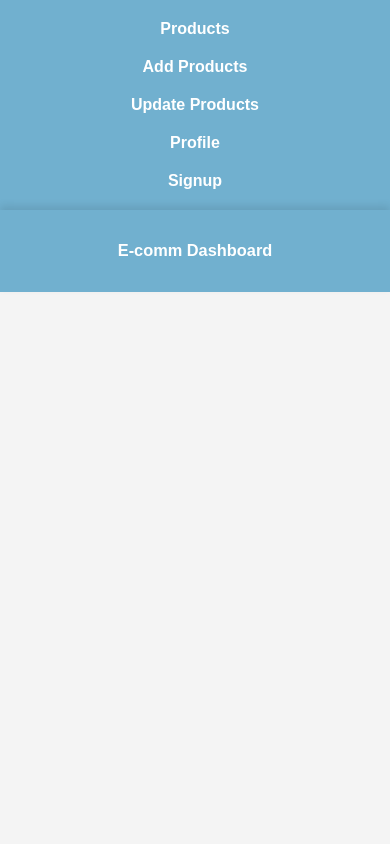
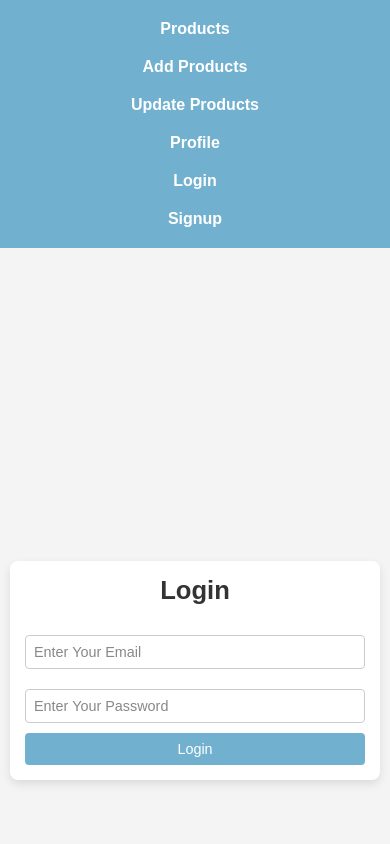
Before and after one commit to anon1277/mern-ecommerce-dashboard-main, a React (Create React App) app in the folder frontend/: page /login in a window 390 px wide. Shown: the top 844 px of the page. Built offline with nearby package versions, Linux system fonts and the light colour scheme.

Commit message:
Implement responsive login form with styling, event handling, and mobile optimization

```diff
--- a/frontend/src/App.css
+++ b/frontend/src/App.css
@@ -120,6 +120,128 @@ body {
   text-decoration: none;
   font-weight: bold;
 }
+/* Basic Reset */
+* {
+  margin: 0;
+  padding: 0;
+  box-sizing: border-box;
+}
+
+/* Container for the login form */
+.login-container {
+  display: flex;
+  justify-content: center;
+  align-items: center;
+  height: 100vh;
+  background-color: #f4f4f4;
+  padding: 10px;  /* Add some padding for small screens */
+}
+
+/* Form styling */
+.login-form {
+  background-color: white;
+  padding: 30px;
+  border-radius: 8px;
+  box-shadow: 0 4px 10px rgba(0, 0, 0, 0.1);
+  width: 100%;
+  max-width: 400px;
+  text-align: center;
+}
+
+/* Title styling */
+.login-title {
+  font-size: 2rem;
+  margin-bottom: 20px;
+  color: #333;
+}
+
+/* Input fields */
+.input-box {
+  width: 100%;
+  padding: 12px;
+  margin: 10px 0;
+  border: 1px solid #ccc;
+  border-radius: 4px;
+  font-size: 1rem;
+}
+
+/* Button styling */
+.login-btn {
+  width: 100%;
+  padding: 12px;
+  background-color: #71b0cf;
+  color: white;
+  border: none;
+  border-radius: 4px;
+  font-size: 1rem;
+  cursor: pointer;
+  transition: background-color 0.3s ease;
+}
+
+.login-btn:hover {
+  background-color: #0056b3;
+}
+
+/* Placeholder text styling */
+.input-box::placeholder {
+  color: #888;
+}
+
+/* Media Queries for Responsiveness */
+@media (max-width: 768px) {
+  /* For tablets and smaller screens */
+  .login-container {
+    padding: 20px;  /* Increase padding on smaller devices */
+  }
+
+  .login-form {
+    padding: 20px;
+    width: 90%;  /* Make form width 90% for smaller screens */
+    max-width: 350px;  /* Decrease max-width slightly for smaller screens */
+  }
+
+  .login-title {
+    font-size: 1.8rem;  /* Adjust font size of title for smaller screens */
+  }
+
+  .input-box {
+    font-size: 0.95rem;  /* Slightly reduce font size for inputs */
+    padding: 10px;  /* Reduce padding in input fields */
+  }
+
+  .login-btn {
+    font-size: 0.95rem;  /* Slightly reduce button font size */
+    padding: 10px;  /* Reduce padding in the button */
+  }
+}
+
+@media (max-width: 480px) {
+  /* For mobile screens */
+  .login-container {
+    padding: 10px;  /* Reduce padding further for small screens */
+  }
+
+  .login-form {
+    padding: 15px;
+    width: 100%;  /* Form should take full width on small screens */
+    max-width: none;  /* Remove max-width for mobile view */
+  }
+
+  .login-title {
+    font-size: 1.6rem;  /* Further reduce title font size */
+  }
+
+  .input-box {
+    font-size: 0.9rem;  /* Reduce input font size for mobile */
+    padding: 8px;  /* Reduce padding */
+  }
+
+  .login-btn {
+    font-size: 0.9rem;  /* Adjust button font size for mobile */
+    padding: 8px;  /* Adjust button padding for mobile */
+  }
+}
+
 
 /* Responsive design tweaks */
 @media (max-width: 768px) {
@@ -144,3 +266,8 @@ body {
     width: 100%;
   }
 }
+
+.login{
+    margin-left: 30px;
+    margin-top: 100px;
+  }
--- a/frontend/src/App.js
+++ b/frontend/src/App.js
@@ -4,7 +4,7 @@ import { BrowserRouter, Routes, Route } from 'react-router-dom'; // Importing Br
 import Footer from './components/Footer';
 import Signup from './components/Signup';
 import PrivateComponent from './components/PrivateComponent';
-
+import Login from  './components/Login';
 function App() {
   return (
     <div className="App">
@@ -34,6 +34,8 @@ function App() {
             <Route path="/logout" element={<h1>Logout</h1>} />
           </Route>
 
+          <Route path="/login" element={<Login />} />
+
           <Route path="/signup" element={<Signup />} />
 
          </Routes>
--- /dev/null
+++ b/frontend/src/components/Login.jsx
@@ -0,0 +1,40 @@
+import React, { useState } from "react";
+
+const Login = () => {
+  const [email, setEmail] = useState('');
+  const [password, setPassword] = useState('');
+
+  // login function
+  const handleLogin = () => {
+    console.log("Email: " + email + " Password: " + password);
+  }
+
+  return (
+    <div className="login-container">
+      <div className="login-form">
+        <h1 className="login-title">Login</h1>
+        <input
+          type="email"
+          className="input-box"
+          placeholder="Enter Your Email"
+          name="email"
+          value={email}
+          onChange={(e) => setEmail(e.target.value)}
+        />
+        <input
+          type="password"
+          className="input-box"
+          placeholder="Enter Your Password"
+          name="password"
+          value={password}
+          onChange={(e) => setPassword(e.target.value)}
+        />
+        <button onClick={handleLogin} className="login-btn" type="button">
+          Login
+        </button>
+      </div>
+    </div>
+  );
+}
+
+export default Login;
--- a/frontend/src/components/NavBar.js
+++ b/frontend/src/components/NavBar.js
@@ -29,6 +29,9 @@ const NavBar = () => {
                 {/* Link to Profile */}
                 <li><Link to="/profile">Profile</Link></li>
 
+                {/* Link to Signup */}
+                {auth ? '' : <li><Link  to="/login">Login</Link></li>}
+
                  {/* Link to Signup */}
                  {auth ? <li><Link onClick={Logout} to="/signup">Logout</Link></li> : <li><Link to="/signup">Signup</Link></li>}
 
```
